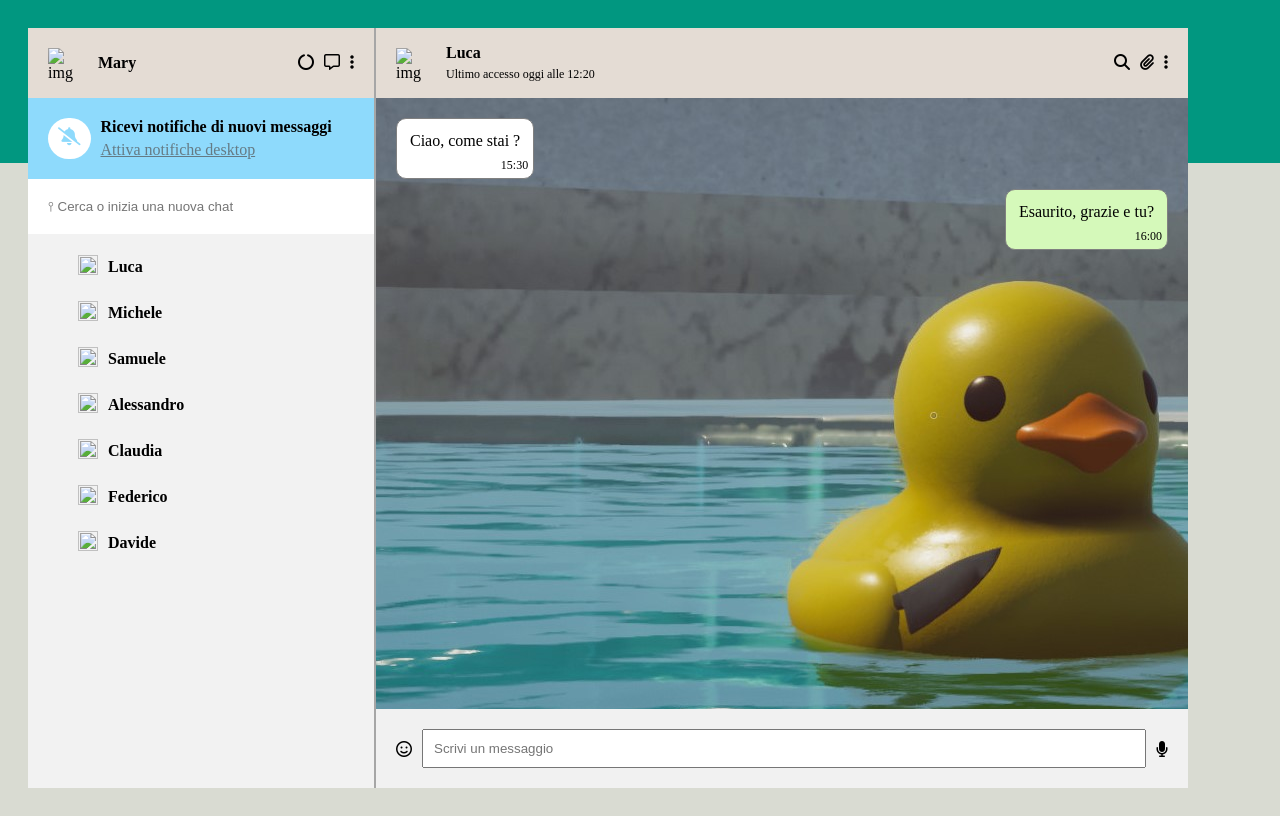
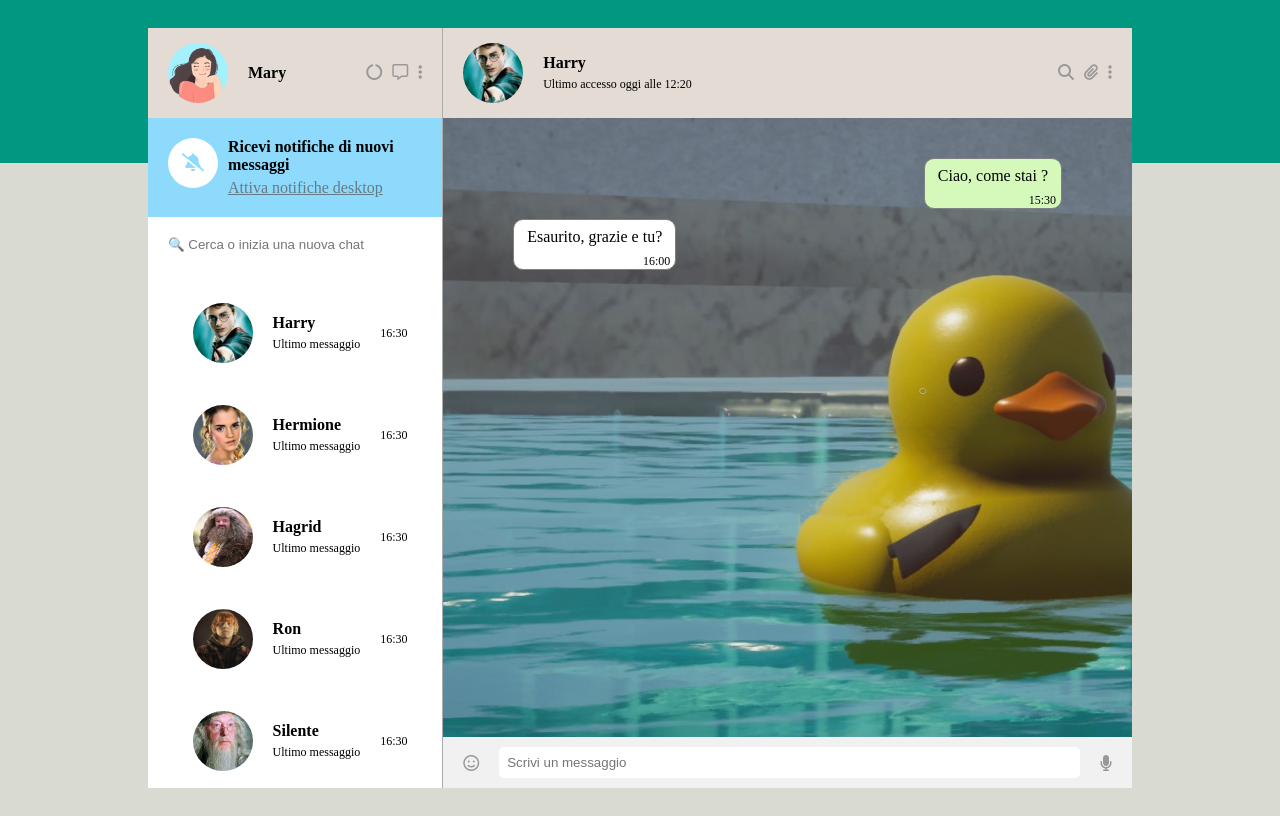
Before and after one commit to marypaduano/vue-boolzapp, a plain HTML site: page index.html in a window 1280 px wide. Drawn offline with nearby package versions, Linux system fonts and the light colour scheme.

Commit message:
add avatar img

```diff
--- a/css/style.css
+++ b/css/style.css
@@ -5,7 +5,7 @@
 
 body{
     height: 100vh;
-    background: linear-gradient(#019780 20%,#d9dbd2 15%, #d9dbd2 100%);
+    background: linear-gradient(#019780 0%,#019780 20%,#d9dbd2 15%, #d9dbd2 100%);
 
 }
 
@@ -16,10 +16,11 @@ img{
 
 .container {
     display: flex;
-    justify-content: center;
-    max-width: 1200px;
+    margin: 0 auto;
+    max-width: 1024px;
     height: 100vh;
     padding: 20px;
+
   }
 
   .row{
@@ -37,14 +38,16 @@ img{
 
   .row-input_message{
     background-color: rgb(241, 241, 241);
-    padding: 20px;
+    padding: 10px;
     gap: 10px;
     align-items: center;
   }
 
   .input-text{
     flex-grow: 1;
-    padding: 10px;
+    padding: 8px;
+    border: 0;
+    border-radius: 5px;
   }
 
   .anchor{
@@ -65,6 +68,10 @@ img{
     padding: 5px 10px;
   }
 
+  .icon-list{
+    color: rgb(154, 153, 153);
+  }
+
   .column{
     display: flex;
     flex-direction: column;
@@ -78,7 +85,9 @@ img{
   .sidebar {
     width: 30%;
     background-color: #f2f2f2;
-    border-right: 2px solid #a6a6a6 ;
+    border-right: 1px solid #7376758e;
+    display: flex;
+    flex-direction: column;
   }
 
   .main-content {
@@ -91,8 +100,10 @@ img{
   .chat-panel{
     display: flex;
     flex-direction: column;
-    padding: 20px;
+    padding: 40px 70px;
     background-image: url(../img/duck1.jpg);
+    background-size:cover;
+    background-repeat: no-repeat;
     overflow-y: scroll;
     flex-grow: 1 ;
   }
@@ -101,21 +112,22 @@ img{
   .chat_item {
     margin-bottom: 10px;
     border-radius: 10px;
-    max-width: max-content;
+    max-width: 50%;
     border: 1px solid gray;
     display: flex;
     flex-direction: column;
-    padding: 5px;
+    padding: 0 5px;
   }
 
   .item_send{
-    background-color: white;
-    align-self: flex-start;
+
+    background-color: rgb(213, 249, 186);
+    align-self: flex-end;
   }
 
   .item_receve{
-    background-color: rgb(213, 249, 186);
-    align-self: flex-end;
+    background-color: white;
+    align-self: flex-start;
   }
 
   .message{
@@ -131,22 +143,38 @@ img{
     font-size: 12px;
   }
 
+  .chat{
+    padding: 0;
+  }
+
   .avatar{
     overflow: hidden;
-    width: 50px;
+    width: 80px;
     border-radius: 999px;
     padding: 10px;
+  }
+
+  .contact-list{
+    overflow-y: scroll;
+    flex-grow: 1;
+    background-color: white;
   }
 
   .contact_item{
     margin-bottom: 12px;
     display: flex;
+    align-items: center;
+    justify-content: center;
   }
 
   .fa-bell-slash{
-    color: rgb(142, 218, 252);
+    border-radius: 999px;
+    aspect-ratio: 1/1;
+    width: 50px;
+    display: flex;
+    align-items: center;
+    justify-content: center;
     font-size: 18px;
     background-color: white;
-    border-radius: 999px;
-    padding: 10px;
+    color: rgb(142, 218, 252);
   }
--- a/index.html
+++ b/index.html
@@ -17,7 +17,7 @@
             <div class="sidebar">
                 <div class="row row-sidebar">
                     <div class="col">
-                        <img class="avatar" src="" alt="img">
+                        <img class="avatar" src="./img/useravatar.jpg" alt="img">
                         <span class="bold-text">Mary</span>
                     </div>
                     <div class="col">
@@ -29,21 +29,30 @@
                     </div>
                 </div>
                 <div class="row-alarm">
-                    <i class="fa-solid fa-bell-slash"></i>
+                    <span class="icon-alert">
+                        <i class="fa-solid fa-bell-slash"></i>
+                    </span>
                     <div class="column">
                         <span class="bold-text">Ricevi notifiche di nuovi messaggi</span>
                         <a href="#" class="anchor">Attiva notifiche desktop</a>
                     </div>
                 </div>
                 <div class="row-search">
-                    <input type="text" placeholder="&cirmid; Cerca o inizia una nuova chat" class="search">
+                    <input type="search" placeholder="&#128269; Cerca o inizia una nuova chat" class="search">
                 </div>
                 <div class="contact-list">
-                    <ul>
+                    <ul class="chat">
                         <li v-for="contact in contacts" class="contact_item">
                             <div class="col">
-                                <img :src="contact.avatar" alt="" />
-                                <span class="bold-text">{{contact.name}}</span>
+                                <img :src="contact.avatar" alt="" class="avatar"/>
+
+                                <div class="column">
+                                    <span class="bold-text">{{contact.name}}</span>
+                                    <span class="access">Ultimo messaggio</span>
+                                </div>
+                            </div>
+                            <div class="col">
+                                <span class="hours">16:30</span>
                             </div>
                         </li>
                     </ul>
@@ -52,9 +61,9 @@
             <div class="main-content">
                 <div class="row row-sidebar">
                     <div class="col">
-                        <img class="avatar" src="" alt="img">
+                        <img class="avatar" src="./img/Harry.jpg" alt="img">
                         <div class="column">
-                            <span class="bold-text">Luca</span>
+                            <span class="bold-text">Harry</span>
                             <span class="access">Ultimo accesso oggi alle 12:20</span>
                         </div>
                     </div>
@@ -79,9 +88,9 @@
 
                 </div>
                 <div class="row row-input_message">
-                    <i class="fa-regular fa-face-smile"></i>
+                    <span class="icon-list"><i class="fa-regular fa-face-smile"></i></span>
                     <input class="input-text" type="text" placeholder="Scrivi un messaggio">
-                    <i class="fa-solid fa-microphone"></i>
+                    <span class="icon-list"><i class="fa-solid fa-microphone"></i></span>
                 </div>
             </div>
         </div>
--- a/js/script.js
+++ b/js/script.js
@@ -7,8 +7,8 @@ createApp({
         return {
             contacts: [
                 {
-                    name: 'Luca',
-                    avatar: '',
+                    name: 'Harry',
+                    avatar: './img/Harry.jpg',
                     messages: [
                         {
                             date: '10/01/2020 15:30:55',
@@ -28,8 +28,8 @@ createApp({
                     ],
                 },
                 {
-                    name: 'Michele',
-                    avatar: '',
+                    name: 'Hermione',
+                    avatar: './img/Hermione.jpg',
                     messages: [
                         {
                             date: '10/01/2020 15:30:55',
@@ -49,8 +49,8 @@ createApp({
                     ],
                 },
                 {
-                    name: 'Samuele',
-                    avatar: '',
+                    name: 'Hagrid',
+                    avatar: './img/Hagrid.jpg',
                     messages: [
                         {
                             date: '28/03/2020 10:10:40',
@@ -70,8 +70,8 @@ createApp({
                     ],
                 },
                 {
-                    name: 'Alessandro',
-                    avatar: '',
+                    name: 'Ron',
+                    avatar: './img/Ron.jpg',
                     messages: [
                         {
                             date: '10/01/2020 15:30:55',
@@ -86,8 +86,8 @@ createApp({
                     ],
                 },
                 {
-                    name: 'Claudia',
-                    avatar: '',
+                    name: 'Silente',
+                    avatar: './img/Silente.jpg',
                     messages: [
                         {
                             date: '10/01/2020 15:30:55',
@@ -107,8 +107,8 @@ createApp({
                     ],
                 },
                 {
-                    name: 'Federico',
-                    avatar: '',
+                    name: 'Tom',
+                    avatar: './img/Tom.jpg',
                     messages: [
                         {
                             date: '10/01/2020 15:30:55',
@@ -123,8 +123,8 @@ createApp({
                     ],
                 },
                 {
-                    name: 'Davide',
-                    avatar: '',
+                    name: 'Dolores',
+                    avatar: './img/Dolores.jpg',
                     messages: [
                         {
                             date: '10/01/2020 15:30:55',
```
Also changed, not shown: img/Dolores.jpg (added), img/Hagrid.jpg (added), img/Harry.jpg (added), img/Hermione.jpg (added), img/Ron.jpg (added), img/Silente.jpg (added), img/Tom.jpg (added), img/useravatar.jpg (added).
